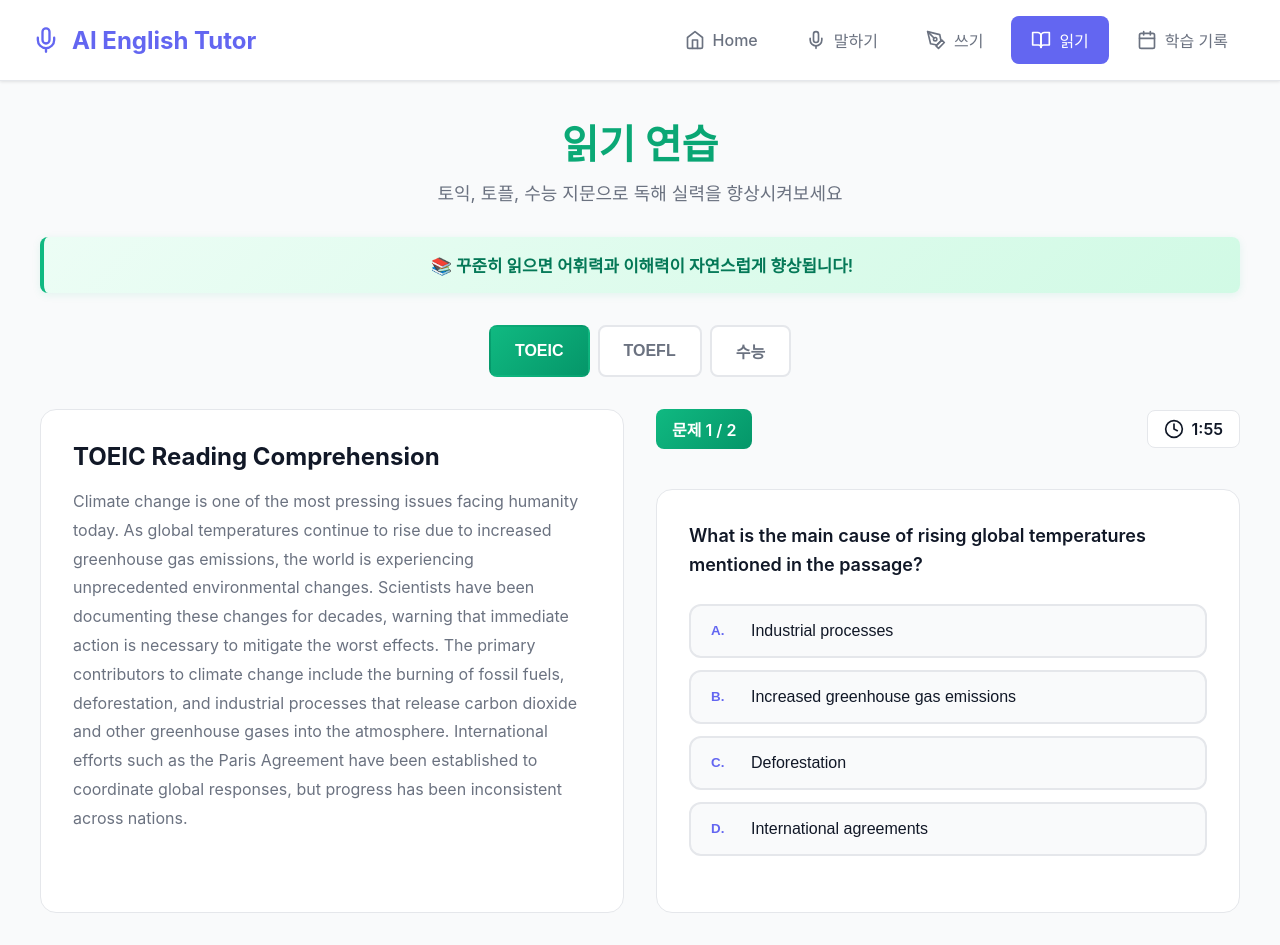
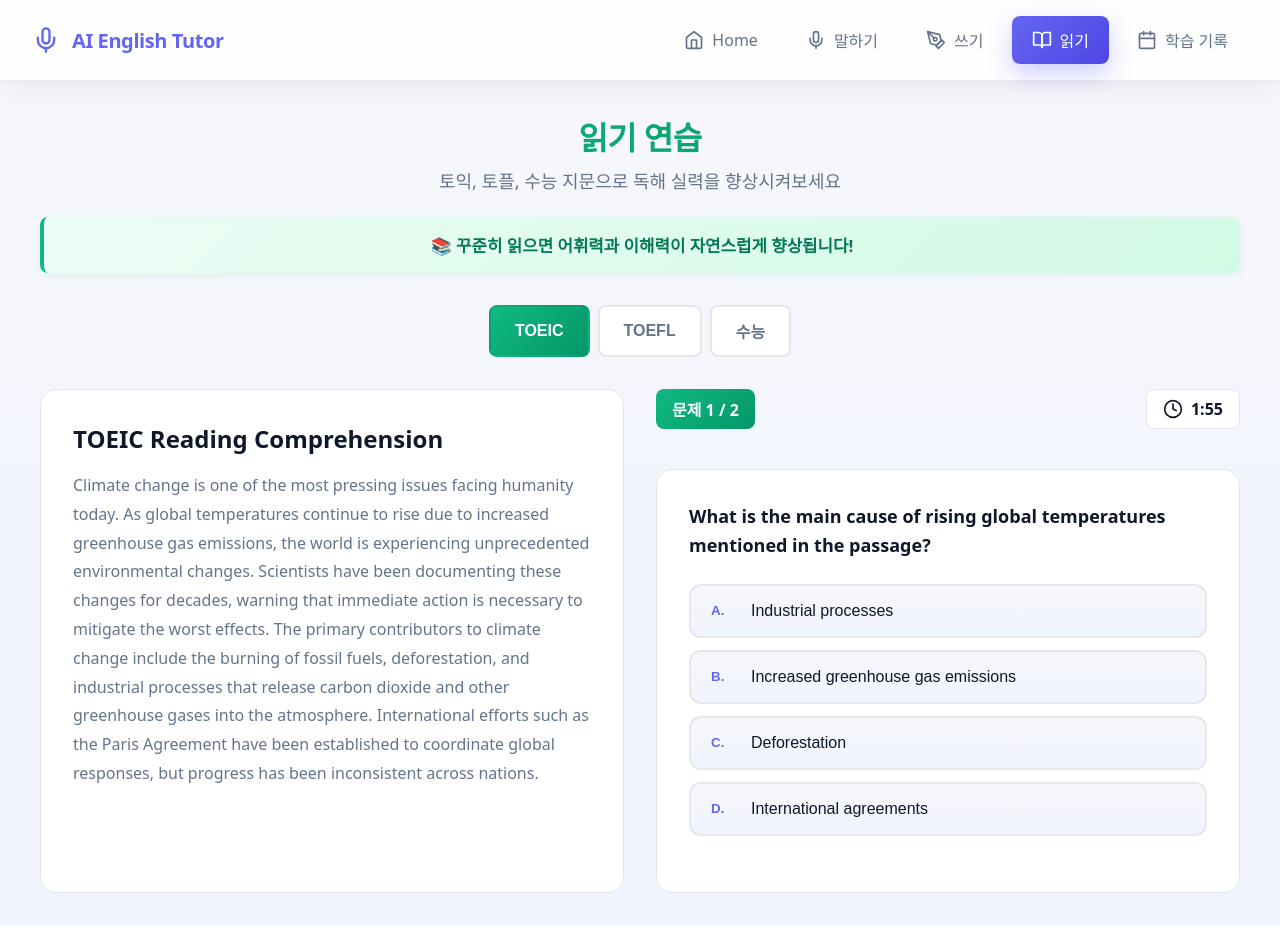
Before and after one commit to daeungo11-sys/ai-english-platform, a React (Vite) app: page /reading in a window 1280 px wide. Built offline with nearby package versions, Linux system fonts and the light colour scheme.

Commit message:
Refine global design: glassy navbar, gradient bg, modern buttons/cards/headers

```diff
--- a/src/App.css
+++ b/src/App.css
@@ -5,10 +5,12 @@
 }
 
 .navbar {
-  background: var(--surface);
-  border-bottom: 1px solid var(--border);
+  background: rgba(255, 255, 255, 0.8);
+  backdrop-filter: saturate(140%) blur(10px);
+  -webkit-backdrop-filter: saturate(140%) blur(10px);
+  border-bottom: 1px solid rgba(229, 231, 235, 0.8);
   padding: 0;
-  box-shadow: 0 1px 3px rgba(0, 0, 0, 0.1);
+  box-shadow: 0 8px 30px rgba(0, 0, 0, 0.06);
   position: sticky;
   top: 0;
   z-index: 100;
@@ -31,8 +33,9 @@
 }
 
 .logo h1 {
-  font-size: 1.5rem;
-  font-weight: 700;
+  font-size: 1.25rem;
+  font-weight: 800;
+  letter-spacing: -0.02em;
 }
 
 .nav-links {
@@ -49,17 +52,19 @@
   color: var(--text-secondary);
   text-decoration: none;
   font-weight: 500;
-  transition: all 0.2s;
+  transition: color 0.15s ease, background 0.15s ease, transform 0.15s ease;
 }
 
 .nav-links a:hover {
-  background: var(--background);
+  background: rgba(99, 102, 241, 0.08);
   color: var(--primary);
+  transform: translateY(-1px);
 }
 
 .nav-links a.active {
-  background: var(--primary);
+  background: linear-gradient(135deg, var(--primary) 0%, var(--primary-dark) 100%);
   color: white;
+  box-shadow: 0 10px 24px rgba(99, 102, 241, 0.3);
 }
 
 .main-content {
--- a/src/index.css
+++ b/src/index.css
@@ -10,20 +10,21 @@
   --secondary: #f59e0b;
   --success: #10b981;
   --danger: #ef4444;
-  --background: #f9fafb;
+  --background: linear-gradient(180deg, #f7f7fb 0%, #f0f4ff 100%);
   --surface: #ffffff;
-  --text-primary: #111827;
-  --text-secondary: #6b7280;
+  --text-primary: #0f172a;
+  --text-secondary: #64748b;
   --border: #e5e7eb;
+  --shadow-color: 16, 24, 40;
 }
 
 body {
-  font-family: -apple-system, BlinkMacSystemFont, 'Segoe UI', 'Roboto', 'Oxygen',
-    'Ubuntu', 'Cantarell', 'Fira Sans', 'Droid Sans', 'Helvetica Neue',
-    sans-serif;
+  font-family: ui-sans-serif, system-ui, -apple-system, Segoe UI, Roboto, Ubuntu,
+    Cantarell, Noto Sans, Helvetica Neue, Arial, "Apple Color Emoji",
+    "Segoe UI Emoji";
   -webkit-font-smoothing: antialiased;
   -moz-osx-font-smoothing: grayscale;
-  background-color: var(--background);
+  background: var(--background);
   color: var(--text-primary);
 }
 
@@ -35,3 +36,60 @@ code {
 #root {
   min-height: 100vh;
 }
+
+/* Global layout helpers */
+.container {
+  max-width: 1400px;
+  margin: 0 auto;
+  padding: 0 2rem;
+}
+
+/* Global page header */
+.page-header {
+  margin-bottom: 1.5rem;
+}
+.page-header h1 {
+  font-size: 2rem;
+  font-weight: 800;
+  letter-spacing: -0.02em;
+}
+.page-header p {
+  color: var(--text-secondary);
+}
+
+/* Buttons */
+.btn-primary {
+  background: linear-gradient(135deg, var(--primary) 0%, var(--primary-dark) 100%);
+  color: #fff;
+  border: none;
+  border-radius: 10px;
+  padding: 0.75rem 1.25rem;
+  font-weight: 700;
+  box-shadow: 0 8px 20px rgba(99, 102, 241, 0.25);
+  transition: transform 0.15s ease, box-shadow 0.15s ease;
+}
+.btn-primary:hover {
+  transform: translateY(-1px);
+  box-shadow: 0 12px 28px rgba(99, 102, 241, 0.35);
+}
+.btn-secondary {
+  background: #f3f4f6;
+  color: #111827;
+  border: 1px solid var(--border);
+  border-radius: 10px;
+  padding: 0.65rem 1.1rem;
+  font-weight: 600;
+  transition: background 0.15s ease, border-color 0.15s ease;
+}
+.btn-secondary:hover {
+  background: #eef2f7;
+  border-color: #d1d5db;
+}
+
+/* Cards */
+.card {
+  background: var(--surface);
+  border: 1px solid var(--border);
+  border-radius: 16px;
+  box-shadow: 0 10px 30px rgba(var(--shadow-color), 0.06);
+}
```
